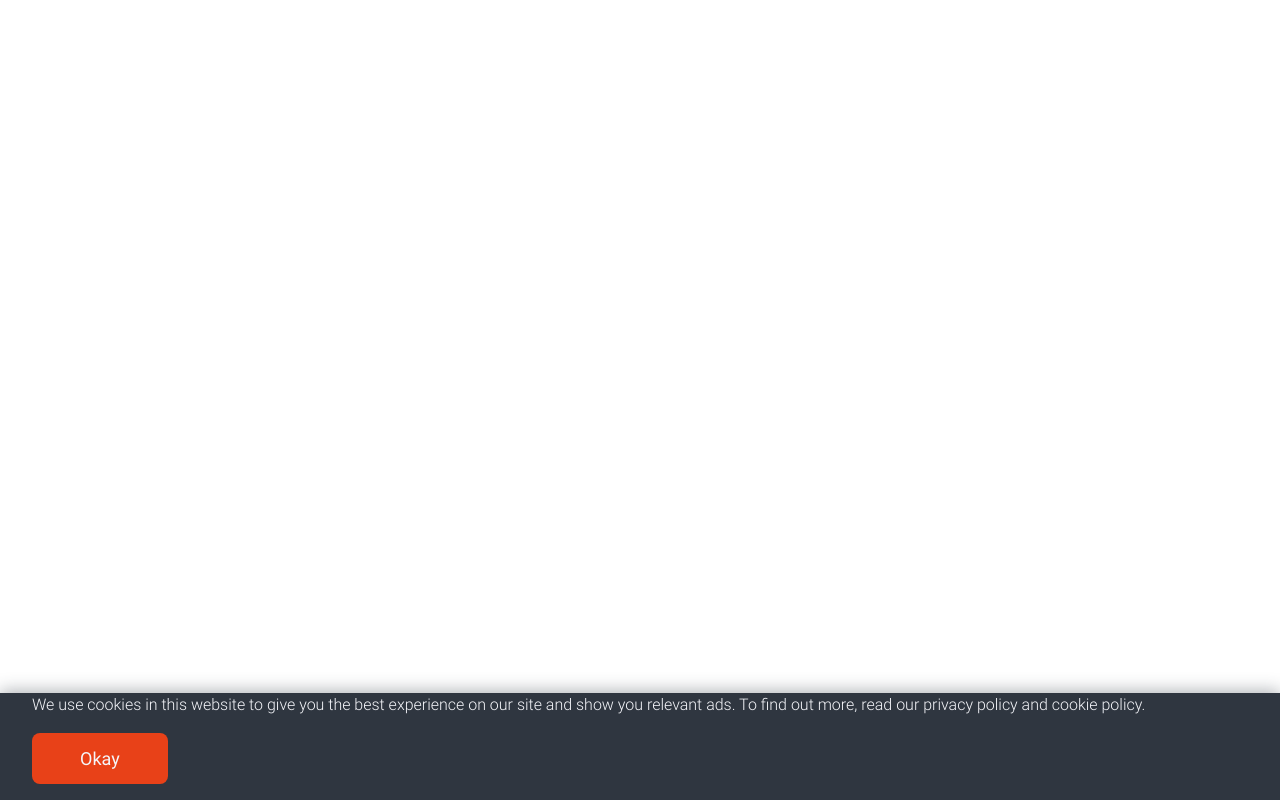
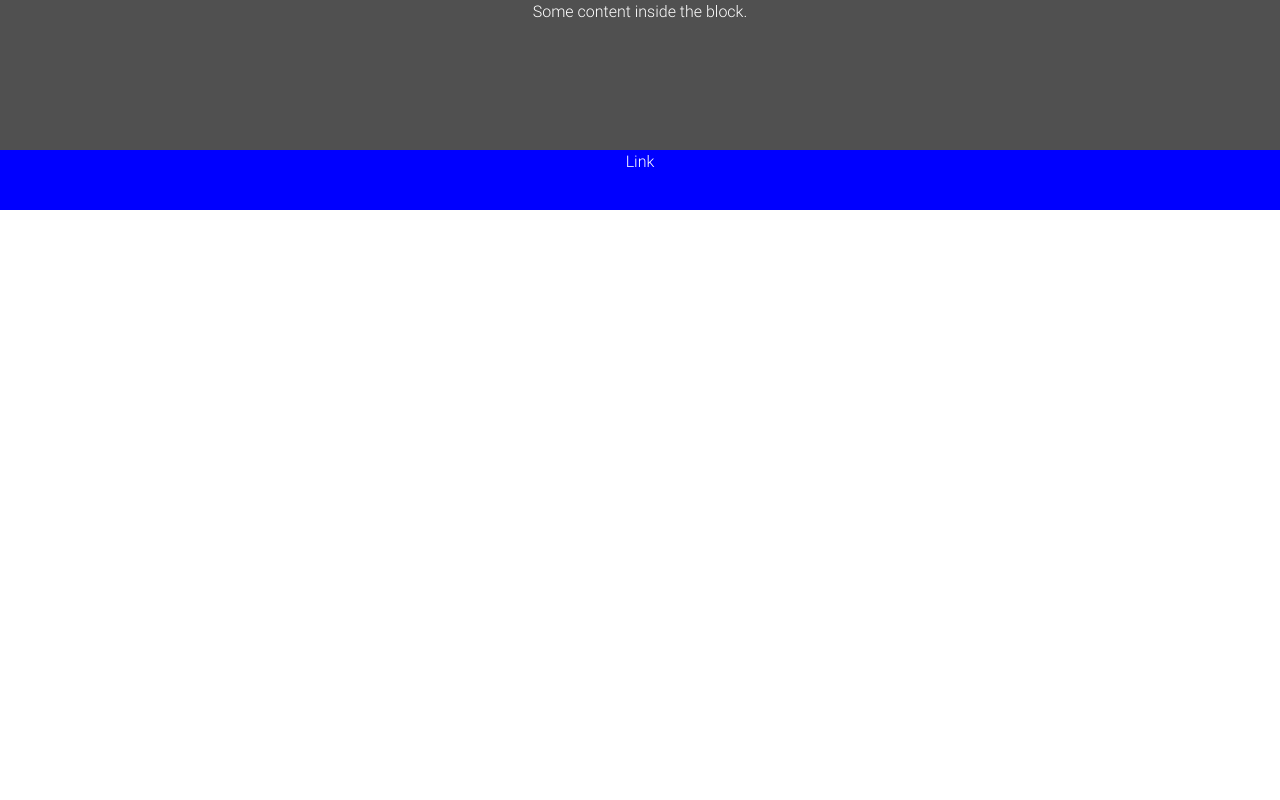
Before and after one commit to ciaopeps/posso_new, a Flask app: template templates/popup.html in a window 1280 px wide. Run offline with Flask 2, Linux system fonts and the light colour scheme; the template is opened without the code that fills it, so the values that code supplies are empty; some libraries are stand-ins or nearby versions.

Commit message:
commit footer

```diff
--- a/app.py
+++ b/app.py
@@ -17,5 +17,6 @@ def home():
     k = D
     return render_template('home-page_demo.html',d=k)
 
-#if __name__ == '__main__':
+
+# if __name__ == '__main__':
 #    app.run(debug=True)
--- a/requirements.txt
+++ b/requirements.txt
@@ -18,7 +18,6 @@ gast	==	0.2.2
 google-pasta	==	0.2.0
 grpcio	==	1.33.2
 h5py	==	3.1.0
-idna	==	2.1
 importlib-metadata	==	3.1.0
 itsdangerous	==	1.1.0
 names	==	0.3.0
--- a/static/css/style.css
+++ b/static/css/style.css
@@ -1,39 +1,42 @@
 .card-comments img {
   width: 4rem; }
 
-
-.wrapper {
-  padding: 32px;
+#test {
+  display: inline-block;
 }
-
-.cookie-container {
-  position: fixed;
-  bottom: -100%;
-  left: 0;
-  right: 0;
-  background: #2f3640;
-  color: #f5f6fa;
-  padding: 0 32px;
-  box-shadow: 0 -2px 16px rgba(47, 54, 64, 0.39);
-
-  transition: 400ms;
+#block {
+  height: 150px;
+  color: #FFF;
+  background-color: #505050;
+  text-align: center;
 }
-
-.cookie-container.active {
-  bottom: 0;
+#Popup {
+  position: absolute;
+  z-index: 0;
+  background-color: red;
+  width: 100%;
+  min-height: 60px;
 }
-
-.cookie-container a {
-  color: #f5f6fa;
-}
-
-.cookie-btn {
-  background: #e84118;
-  border: 0;
-  color: #f5f6fa;
-  padding: 12px 48px;
-  font-size: 18px;
-  margin-bottom: 16px;
-  border-radius: 8px;
+#close {
+  width: 20px;
+  margin-left: 100px;
   cursor: pointer;
 }
+#footer-container {
+  position: relative;
+  height: 60px;
+}
+#footer {
+  position: relative;
+  z-index: 100;
+  height: 60px;
+  background-color: blue;
+  color: white;
+  text-align: center;
+}
+#FooterLink {
+  cursor: pointer;
+}
+#box {
+  overflow: hidden;
+}
--- a/templates/popup.html
+++ b/templates/popup.html
@@ -18,18 +18,22 @@
 
 
 </head>
-<body>
-    <div class="cookie-container">
-      <p>
-        We use cookies in this website to give you the best experience on our
-        site and show you relevant ads. To find out more, read our
-        <a href="#">privacy policy</a> and <a href="#">cookie policy</a>.
-      </p>
-
-      <button class="cookie-btn">
-        Okay
-      </button>
+<script src="https://ajax.googleapis.com/ajax/libs/jquery/1.11.1/jquery.min.js"></script>
+<div id="block">
+  Some content inside the block.
+</div>
+<div id="footer-container">
+  <div id="Popup">
+    <div class="Container">
+      <div id="tmp">Popup!
+        <span id="close">X</span>
+      </div>
     </div>
+  </div>
+  <div id="footer">
+    <span id="FooterLink">Link</span>
+  </div>
+</div>
 
     <script src="/static/js/popup.js"></script>
   </body>
```
Also changed, not shown: templates/home-page_demo.html (+24 -20 lines).
